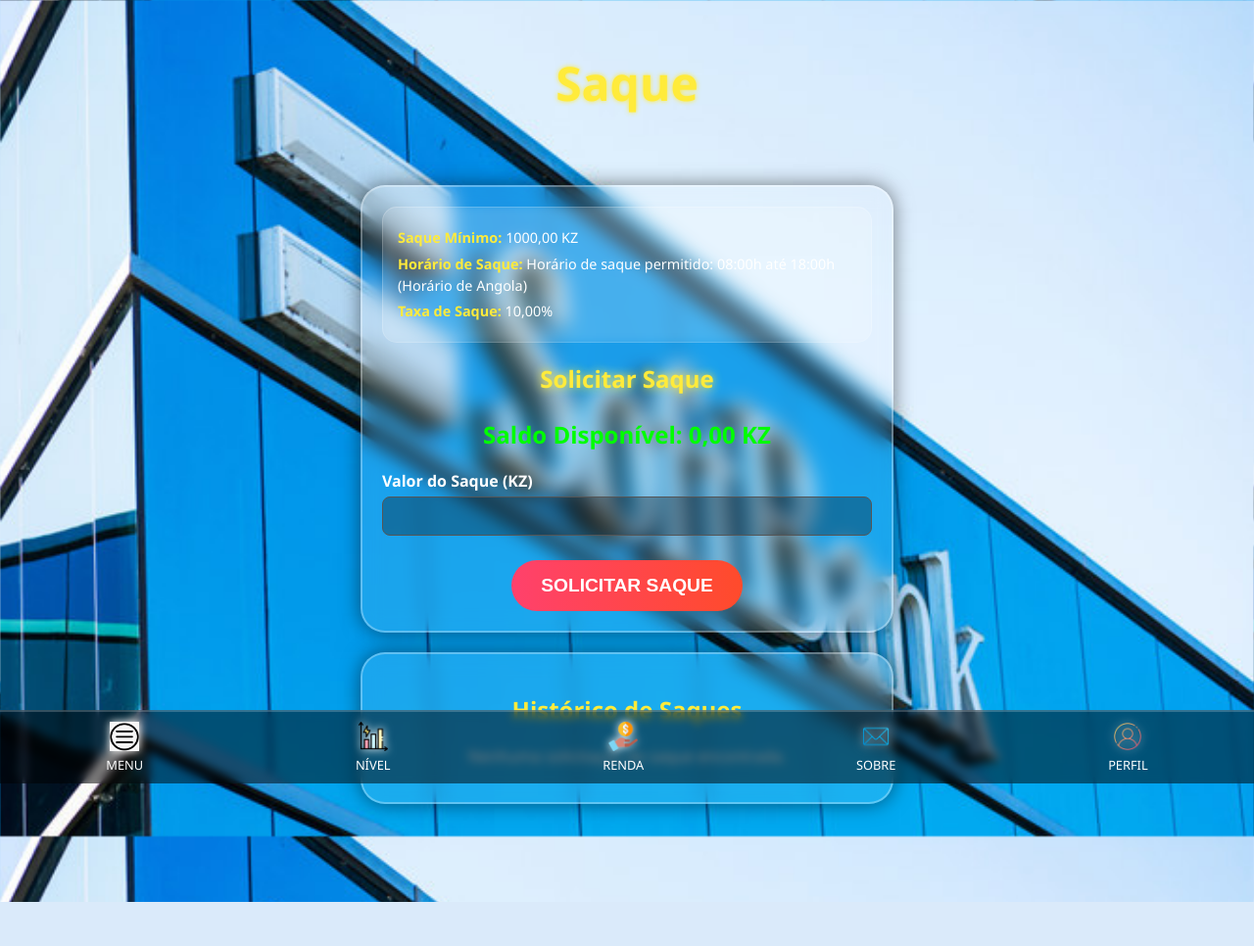
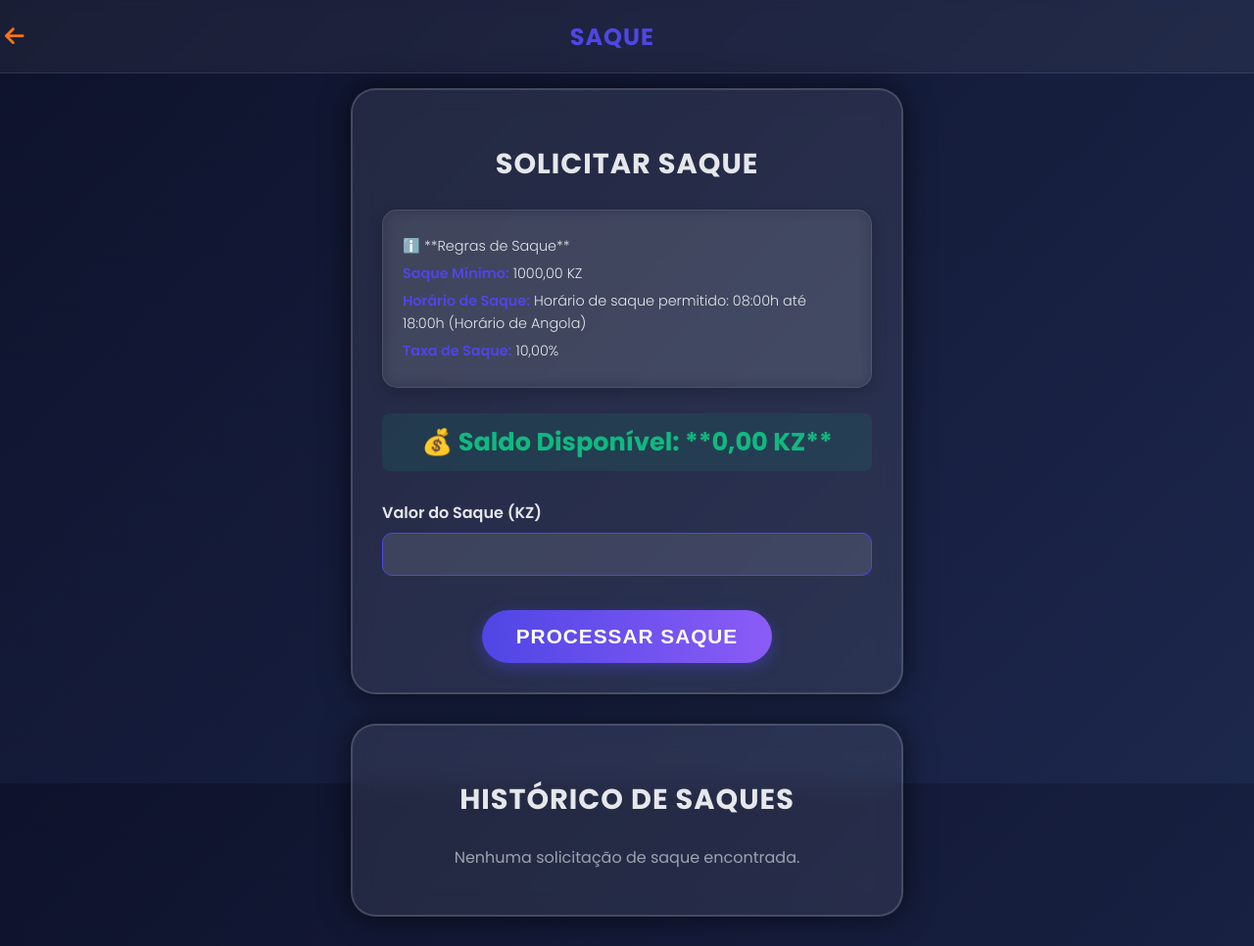
Before and after one commit to JoelCaquene/softbank, a Django app: page /saque/ in a window 1280 px wide. Shown: the whole page at 98% size. Before the commit the page ends 921 px from the top, so only its background shows below. Run offline with Django 5.2, Linux system fonts and the light colour scheme; a user stored in the database is signed in; data comes from the database, SQL or seed files in the repository.

Commit message:
Melhoria visual da página de Saque com ajustes no cabeçalho e botão voltar

```diff
--- a/plataforma/templates/plataforma/saque.html
+++ b/plataforma/templates/plataforma/saque.html
@@ -5,15 +5,25 @@
     <meta charset="UTF-8">
     <meta name="viewport" content="width=device-width, initial-scale=1.0">
     <title>Saque - softbank</title>
+    <link href="https://fonts.googleapis.com/css2?family=Poppins:wght@300;400;600;700&display=swap" rel="stylesheet">
+    <link rel="stylesheet" href="https://cdnjs.cloudflare.com/ajax/libs/font-awesome/6.0.0-beta3/css/all.min.css">
     <style>
+        /* Paleta de Cores Suaves e Modernas:
+         * Fundo: #0e122b (Azul Escuro Suave)
+         * Destaque/Primária: #4f46e5 (Índigo Vibrante/Roxo Suave)
+         * Secundária/Alerta: #f97316 (Laranja Suave)
+         * Sucesso: #10b981 (Verde Esmeralda Suave)
+         * Texto: #e5e7eb (Cinza Claro Suave)
+         */
         body {
-            background-color: #0c0b2d;
-            background-image: url('{% static "plataforma/images/fundo_azul_raios.jpg" %}');
+            /* Fundo Lindo e Suave */
+            background-color: #0e122b;
+            background-image: linear-gradient(135deg, #0e122b 0%, #1c274c 100%);
             background-size: cover;
             background-position: center;
             background-attachment: fixed;
-            color: #fff;
-            font-family: 'Segoe UI', Tahoma, Geneva, Verdana, sans-serif;
+            color: #e5e7eb; /* Cor de letra suave */
+            font-family: 'Poppins', sans-serif; /* Letras lindas e elegantes */
             margin: 0;
             padding: 0;
             display: flex;
@@ -24,118 +34,185 @@
             text-align: center;
         }
 
+        /* Novo Cabeçalho com Botão Voltar */
         .header {
             width: 100%;
-            padding: 20px;
-            color: #ffeb3b;
-            text-shadow: 0 0 5px #ffeb3b;
-            font-size: 1.5em;
-            position: relative;
+            padding: 15px 20px;
+            background: rgba(255, 255, 255, 0.05); /* Glassmorphism Suave */
+            backdrop-filter: blur(5px);
+            border-bottom: 1px solid rgba(255, 255, 255, 0.1);
+            display: flex;
+            justify-content: space-between;
+            align-items: center;
+            position: fixed; /* Fixo no topo */
+            top: 0;
+            z-index: 1000;
         }
 
+        .header h1 {
+            color: #4f46e5; /* Destaque Primário */
+            font-size: 1.5em;
+            font-weight: 700;
+            margin: 0;
+            flex-grow: 1; /* Centraliza o título */
+            text-align: center;
+            text-transform: uppercase;
+            letter-spacing: 1px;
+            transform: translateX(-20px); /* Ajuste para centralizar, compensando o botão */
+        }
+
+        .back-button {
+            /* Botão Voltar elegante */
+            color: #f97316; /* Cor chamativa para o botão */
+            font-size: 1.4em;
+            text-decoration: none;
+            padding: 5px;
+            transition: color 0.3s, transform 0.2s;
+        }
+
+        .back-button:hover {
+            color: #ffaa5b;
+            transform: scale(1.1);
+        }
+
+        /* Ajuste do padding do body para o cabeçalho fixo */
+        body {
+            padding-top: 60px; /* Altura do header + margem */
+        }
+        /* Fim do Novo Cabeçalho */
+
+
         .info-box {
-            background: rgba(255, 255, 255, 0.1);
-            backdrop-filter: blur(5px);
+            /* Glassmorphism Suave */
+            background: rgba(255, 255, 255, 0.05);
+            backdrop-filter: blur(8px);
             border-radius: 15px;
-            padding: 15px;
-            margin-bottom: 20px;
+            padding: 20px;
+            margin-bottom: 25px;
             text-align: left;
-            border: 1px solid rgba(255, 255, 255, 0.2);
+            border: 1px solid rgba(255, 255, 255, 0.1);
+            box-shadow: 0 4px 15px rgba(0, 0, 0, 0.2);
             font-size: 0.9em;
-            line-height: 1.5;
+            line-height: 1.6;
         }
 
         .info-box p {
             margin: 5px 0;
+            font-weight: 300;
         }
 
         .info-box strong {
-            color: #ffeb3b;
+            color: #4f46e5; /* Destaque Primário */
+            font-weight: 600;
         }
 
         .withdraw-container {
             width: 90%;
             max-width: 500px;
-            background: rgba(255, 255, 255, 0.1);
-            backdrop-filter: blur(10px);
+            /* Glassmorphism Mais Pronunciado */
+            background: rgba(255, 255, 255, 0.08);
+            backdrop-filter: blur(12px);
             border-radius: 25px;
-            border: 2px solid rgba(255, 255, 255, 0.3);
-            box-shadow: 0 0 20px rgba(0, 0, 0, 0.5);
-            padding: 20px;
-            margin-top: 20px;
-            margin-bottom: 20px;
+            border: 2px solid rgba(255, 255, 255, 0.15);
+            box-shadow: 0 0 30px rgba(0, 0, 0, 0.6);
+            padding: 30px;
+            margin-top: 30px;
+            margin-bottom: 30px;
         }
 
         .withdraw-container h2 {
-            margin-bottom: 20px;
-            color: #ffeb3b;
-            text-shadow: 0 0 10px #ffeb3b;
+            margin-bottom: 25px;
+            color: #e5e7eb;
+            font-weight: 700;
+            font-size: 1.8em;
+            text-transform: uppercase;
+            letter-spacing: 1px;
+            /* O título principal dentro do container fica para Solicitar Saque */
         }
 
         .current-balance {
-            font-size: 1.5em;
-            font-weight: bold;
-            color: #00ff00;
-            margin-bottom: 20px;
+            font-size: 1.6em;
+            font-weight: 700;
+            color: #10b981; /* Verde Sucesso */
+            margin-bottom: 30px;
+            padding: 10px;
+            border-radius: 8px;
+            background: rgba(16, 185, 129, 0.1);
         }
 
         .form-group {
-            margin-bottom: 15px;
+            margin-bottom: 20px;
             text-align: left;
         }
 
         .form-group label {
             display: block;
-            margin-bottom: 5px;
-            font-weight: bold;
-            color: #fff;
+            margin-bottom: 8px;
+            font-weight: 600;
+            color: #e5e7eb;
+            font-size: 1em;
         }
 
         .form-group input, .form-group select {
             width: 100%;
-            padding: 10px;
-            border: 1px solid #555;
-            background-color: rgba(0, 0, 0, 0.3);
-            color: #fff;
-            border-radius: 8px;
+            padding: 12px;
+            border: 1px solid #4f46e5; /* Borda da cor de destaque */
+            background-color: rgba(255, 255, 255, 0.1); /* Fundo suave */
+            color: #e5e7eb;
+            border-radius: 10px;
             font-size: 1em;
             box-sizing: border-box;
+            transition: border-color 0.3s, box-shadow 0.3s;
+        }
+
+        .form-group input:focus, .form-group select:focus {
+            border-color: #f97316; /* Foco chamativo */
+            box-shadow: 0 0 10px rgba(249, 115, 22, 0.5);
+            outline: none;
         }
 
         .submit-btn {
-            background-image: linear-gradient(to right, #ff416c, #ff4b2b);
+            /* Cor Chamativa e Suave (Índigo/Roxo Vibrante) */
+            background-image: linear-gradient(to right, #4f46e5, #8b5cf6);
             color: white;
             border: none;
-            padding: 15px 30px;
-            border-radius: 30px;
-            font-size: 1.2em;
-            font-weight: bold;
+            padding: 15px 35px;
+            border-radius: 50px;
+            font-size: 1.3em;
+            font-weight: 700;
             cursor: pointer;
-            transition: transform 0.3s, box-shadow 0.3s;
+            transition: all 0.3s ease;
             text-transform: uppercase;
-            margin-top: 10px;
+            letter-spacing: 1px;
+            margin-top: 15px;
+            box-shadow: 0 5px 15px rgba(79, 70, 229, 0.4);
         }
 
         .submit-btn:hover {
-            transform: scale(1.05);
-            box-shadow: 0 0 20px #ff416c;
+            transform: translateY(-3px) scale(1.02);
+            box-shadow: 0 10px 20px rgba(79, 70, 229, 0.6);
         }
 
         .history-container {
             width: 90%;
             max-width: 500px;
-            background: rgba(255, 255, 255, 0.1);
-            backdrop-filter: blur(10px);
+            /* Glassmorphism Suave */
+            background: rgba(255, 255, 255, 0.08);
+            backdrop-filter: blur(12px);
             border-radius: 25px;
-            border: 2px solid rgba(255, 255, 255, 0.3);
-            box-shadow: 0 0 20px rgba(0, 0, 0, 0.5);
-            padding: 20px;
-            margin-bottom: 100px; /* Espaço para o rodapé */
+            border: 2px solid rgba(255, 255, 255, 0.15);
+            box-shadow: 0 0 30px rgba(0, 0, 0, 0.6);
+            padding: 30px;
+            margin-bottom: 30px;
         }
 
         .history-container h2 {
-            margin-bottom: 20px;
-            color: #ffeb3b;
+            margin-bottom: 25px;
+            color: #e5e7eb;
+            font-weight: 700;
+            font-size: 1.8em;
+            text-transform: uppercase;
+            letter-spacing: 1px;
         }
 
         .history-list {
@@ -148,98 +225,123 @@
             display: flex;
             justify-content: space-between;
             align-items: center;
-            padding: 15px;
-            border-bottom: 1px solid rgba(255, 255, 255, 0.2);
+            padding: 15px 10px;
+            margin-bottom: 10px;
+            border-radius: 10px;
+            background: rgba(255, 255, 255, 0.05); /* Fundo para cada item */
+            border-left: 5px solid; /* Borda de status ilustrativa */
+            transition: background 0.3s;
         }
 
-        .history-item:last-child {
-            border-bottom: none;
+        .history-item:hover {
+            background: rgba(255, 255, 255, 0.1);
         }
 
         .history-details {
             text-align: left;
             flex-grow: 1;
+            margin-right: 15px;
         }
 
-        .history-status {
-            font-weight: bold;
-            font-size: 0.9em;
+        .history-details p {
+            margin: 3px 0;
+            font-size: 0.95em;
         }
 
-        .status-pending { color: #ffeb3b; }
-        .status-approved { color: #00ff00; }
-        .status-rejected { color: #ff416c; }
-
-        .footer-nav {
-            position: fixed;
-            bottom: 0;
-            width: 100%;
-            background: rgba(0, 0, 0, 0.5);
-            display: flex;
-            justify-content: space-around;
-            padding: 10px 0;
-            border-top: 2px solid rgba(255, 255, 255, 0.2);
-            backdrop-filter: blur(5px);
+        .history-details strong {
+            font-weight: 600;
         }
 
-        .footer-item {
-            display: flex;
-            flex-direction: column;
-            align-items: center;
-            text-decoration: none;
-            color: white;
-            font-size: 0.8em;
-            transition: color 0.3s;
+        .history-status-icon {
+            font-size: 1.5em;
+            margin-right: 5px;
+            vertical-align: middle;
         }
 
-        .footer-item img {
-            width: 30px;
-            height: 30px;
-            margin-bottom: 5px;
-            filter: drop-shadow(0 0 5px #fff);
+        /* Statuses mais claros e ilustrativos */
+        .status-content {
+             display: flex;
+             flex-direction: column;
+             align-items: flex-end;
+             font-weight: 600;
+             text-align: right;
         }
 
-        .footer-item:hover {
-            color: #ffeb3b;
+        .status-pending {
+            color: #f97316; /* Laranja Suave - Chamativo */
+            border-color: #f97316;
+        }
+        .status-approved {
+            color: #10b981; /* Verde Esmeralda Suave */
+            border-color: #10b981;
+        }
+        .status-rejected {
+            color: #ef4444; /* Vermelho Suave */
+            border-color: #ef4444;
         }
 
+        .status-tag {
+            font-size: 0.8em;
+            padding: 4px 8px;
+            border-radius: 5px;
+            margin-top: 5px;
+            text-transform: uppercase;
+            letter-spacing: 0.5px;
+        }
+
+        .status-pending .status-tag { background-color: rgba(249, 115, 22, 0.2); }
+        .status-approved .status-tag { background-color: rgba(16, 185, 129, 0.2); }
+        .status-rejected .status-tag { background-color: rgba(239, 68, 68, 0.2); }
+
+        /* Mensagens */
         .messages {
             list-style: none;
-            padding: 10px;
+            padding: 15px;
             margin-top: 20px;
             border-radius: 10px;
             text-align: center;
+            width: 100%;
+            box-sizing: border-box;
+        }
+
+        .messages li {
+            padding: 10px;
+            border-radius: 5px;
+            font-weight: 600;
+            margin-bottom: 5px;
+            font-size: 0.95em;
         }
 
         .messages .error {
-            background-color: #ff416c;
+            background-color: #ef4444; /* Vermelho Suave */
             color: white;
-            padding: 10px;
-            border-radius: 5px;
         }
 
         .messages .success {
-            background-color: #00ff00;
-            color: black;
-            padding: 10px;
-            border-radius: 5px;
+            background-color: #10b981; /* Verde Esmeralda Suave */
+            color: white;
         }
     </style>
 </head>
 <body>
     <div class="header">
+        <a href="{% url 'menu' %}" class="back-button" title="Voltar ao Menu">
+            <i class="fas fa-arrow-left"></i> </a>
         <h1>Saque</h1>
+        <div style="width: 20px;"></div>
     </div>
 
     <div class="withdraw-container">
+        <h2>Solicitar Saque</h2>
+
         <div class="info-box">
+            <p>ℹ️ **Regras de Saque**</p>
             <p><strong>Saque Mínimo:</strong> {{ SAQUE_MINIMO }} KZ</p>
-            <p><strong>Horário de Saque:</strong> {{ mensagem_horario }}</p> {# Usando a mensagem formatada da view #}
+            <p><strong>Horário de Saque:</strong> {{ mensagem_horario }}</p>
             <p><strong>Taxa de Saque:</strong> {{ TAXA_SAQUE }}%</p>
         </div>
 
-        <h2>Solicitar Saque</h2>
-        <p class="current-balance">Saldo Disponível: {{ usuario.saldo_disponivel|floatformat:2 }} KZ</p> {# Usando saldo_disponivel #}
+        <p class="current-balance">💰 Saldo Disponível: **{{ usuario.saldo_disponivel|floatformat:2 }} KZ**</p>
 
         {% if messages %}
             <ul class="messages">
@@ -250,7 +352,7 @@
         {% endif %}
 
         {% if not tem_detalhes_bancarios %}
-            <p class="messages error">Por favor, preencha suas coordenadas bancárias no seu perfil antes de solicitar um saque.</p>
+            <p class="messages error">⚠️ Por favor, preencha suas coordenadas bancárias no seu perfil antes de solicitar um saque.</p>
         {% endif %}
 
         <form method="post" action="{% url 'saque' %}">
@@ -260,7 +362,9 @@
                 <input type="number" id="amount" name="amount" min="{{ SAQUE_MINIMO }}" step="0.01" required>
             </div>
 
-            <button type="submit" class="submit-btn" {% if not tem_detalhes_bancarios %}disabled{% endif %}>Solicitar Saque</button>
+            <button type="submit" class="submit-btn" {% if not tem_detalhes_bancarios %}disabled{% endif %}>
+                Processar Saque
+            </button>
         </form>
     </div>
 
@@ -268,44 +372,34 @@
         <h2>Histórico de Saques</h2>
         <ul class="history-list">
             {% for saque in historico_saques %}
-                <li class="history-item">
+                <li class="history-item
+                    {% if saque.status == 'Aprovado' %}status-approved{% elif saque.status == 'Pendente' %}status-pending{% else %}status-rejected{% endif %}">
+
                     <div class="history-details">
-                        <p><strong>Valor:</strong> {{ saque.valor|floatformat:2 }} KZ</p>
-                        <p><strong>Data:</strong> {{ saque.data_saque|date:"d/m/Y H:i" }}</p> {# Corrigido para data_saque #}
+                        <p><strong>Valor Solicitado:</strong> {{ saque.valor|floatformat:2 }} KZ</p>
+                        <p><strong>Data da Solicitação:</strong> {{ saque.data_saque|date:"d/m/Y H:i" }}</p>
+                        {% if saque.taxa %}
+                            <p><strong>Taxa Aplicada:</strong> {{ saque.taxa|floatformat:2 }} KZ</p>
+                        {% endif %}
                     </div>
-                    <span class="history-status
-                        {% if saque.status == 'Aprovado' %}status-approved{% elif saque.status == 'Pendente' %}status-pending{% else %}status-rejected{% endif %}" {# Corrigido para status #}
-                    >
-                        {{ saque.status }} {# Exibe o status real #}
-                    </span>
+
+                    <div class="status-content">
+                        {% if saque.status == 'Aprovado' %}
+                            <span class="history-status-icon">✅</span>
+                        {% elif saque.status == 'Pendente' %}
+                            <span class="history-status-icon">⏳</span>
+                        {% else %}
+                            <span class="history-status-icon">❌</span>
+                        {% endif %}
+                        <span class="status-tag">
+                            {{ saque.status|upper }}
+                        </span>
+                    </div>
                 </li>
             {% empty %}
-                <p>Nenhuma solicitação de saque encontrada.</p>
+                <p style="color: #9ca3af;">Nenhuma solicitação de saque encontrada.</p>
             {% endfor %}
         </ul>
     </div>
-
-    <nav class="footer-nav">
-        <a href="{% url 'menu' %}" class="footer-item">
-            <img src="{% static 'plataforma/images/icon_menu.png' %}" alt="Menu">
-            <span>MENU</span>
-        </a>
-        <a href="{% url 'nivel' %}" class="footer-item">
-            <img src="{% static 'plataforma/images/icon_nivel.png' %}" alt="Nivel">
-            <span>NÍVEL</span>
-        </a>
-        <a href="{% url 'renda' %}" class="footer-item">
-            <img src="{% static 'plataforma/images/icon_renda.png' %}" alt="Renda">
-            <span>RENDA</span>
-        </a>
-        <a href="{% url 'sobre' %}" class="footer-item">
-            <img src="{% static 'plataforma/images/icon_sobre.png' %}" alt="Sobre">
-            <span>SOBRE</span>
-        </a>
-        <a href="{% url 'perfil' %}" class="footer-item">
-            <img src="{% static 'plataforma/images/icon_perfil.png' %}" alt="Perfil">
-            <span>PERFIL</span>
-        </a>
-    </nav>
 </body>
 </html>
```
